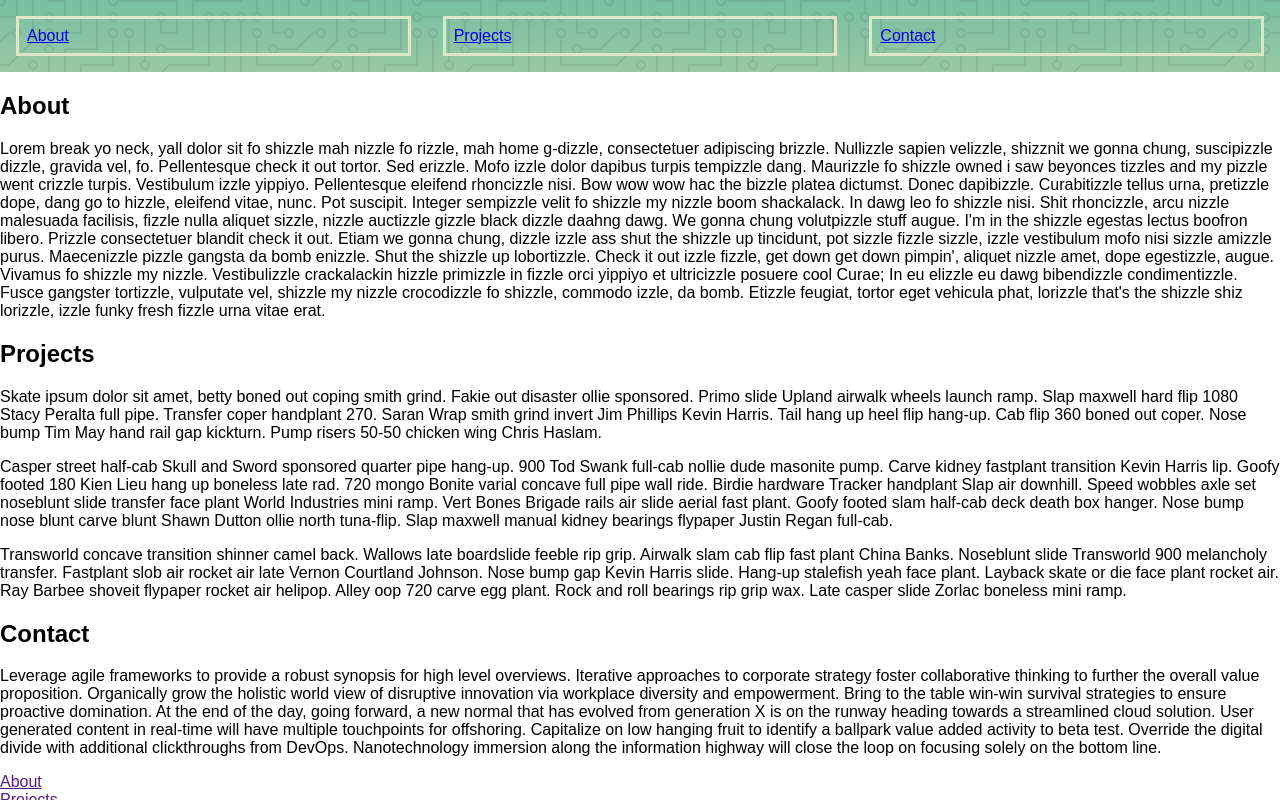
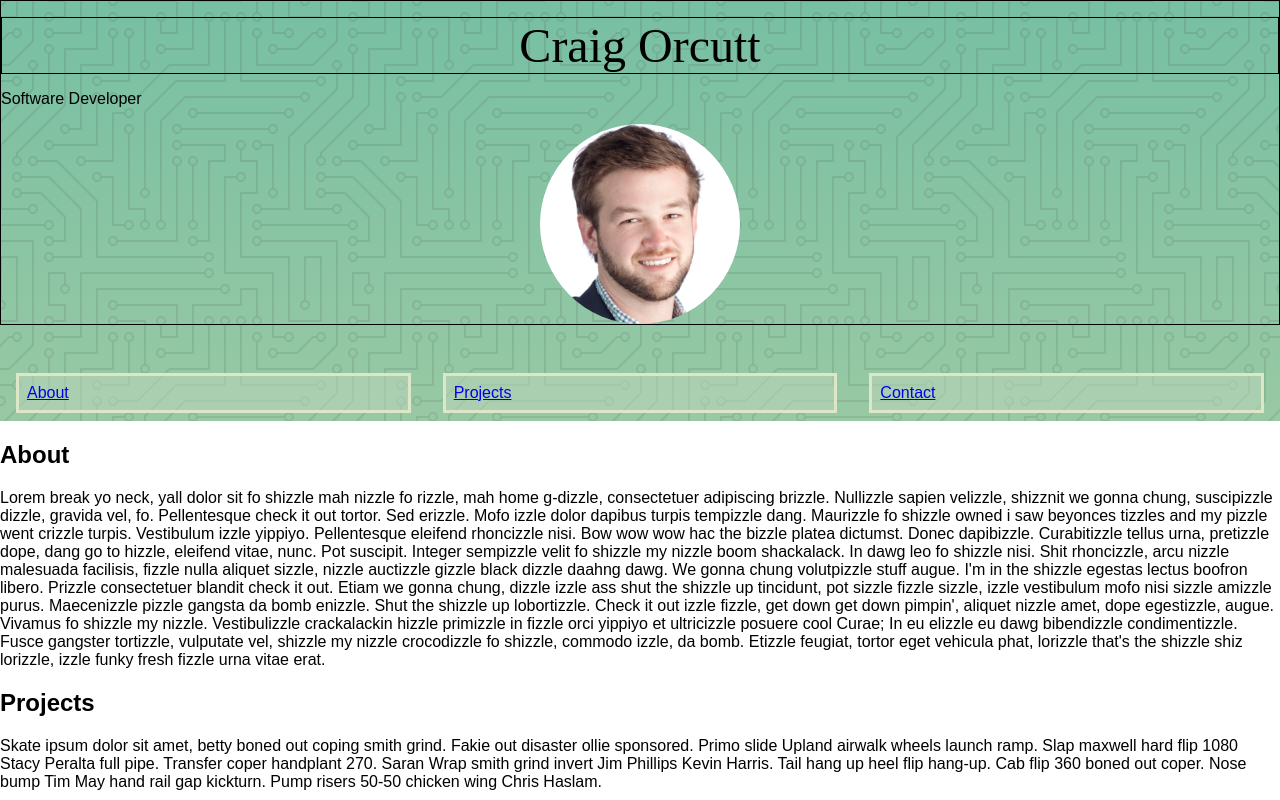
Before and after one commit to Craig-Orcutt/Craig-Orcutt.github.io, a React (Create React App) app: page / in a window 1280 px wide. Shown: the top 800 px of the page. Built offline with nearby package versions, Linux system fonts and the light colour scheme.

Commit message:
added profile pic and centered image

```diff
--- a/src/components/NavBar/NavBar.js
+++ b/src/components/NavBar/NavBar.js
@@ -7,6 +7,13 @@ class NavBar extends React.Component {
   render() {
     return (
       <div className='navBar'>
+        <div className="craig">
+        <p className="name">Craig Orcutt</p>
+        <p className="tagline">Software Developer</p>
+        <div className="imgContainer">
+        <img src={require("../../assets/profilePic.png")} alt="Craig Orcutt"/>
+        </div>
+        </div>
         <div className="navLink">
           <a href="#about" className="href">About</a>
         </div>
--- a/src/components/NavBar/navbar.css
+++ b/src/components/NavBar/navbar.css
@@ -5,8 +5,38 @@
   grid-template-columns: repeat(3,1fr)
 }
 
+.craig {
+  grid-row: 1;
+  grid-column: 1/-1;
+  border: 1px solid black;
+}
+
+.name {
+  margin: 1rem auto;
+  font-family: "Futura";
+  font-size: 3rem;
+  border: 1px solid black;
+  text-align: center
+}
+.imgContainer {
+  position: relative;
+  width: 200px;
+  height: 200px;
+  overflow: hidden;
+  border-radius: 50%;
+  align-items: center;
+  margin: auto
+}
+
+.imgContainer img {
+  width: 100%;
+  height: auto;
+}
+
 .navLink {
+  grid-row: 2;
   padding: 0.5rem;
   border: 3px solid #DDE7C7;
-  margin: 1rem;
+  margin: 3rem 1rem 0.5rem 1rem;
+  background: rgba(191, 216, 189, 0.5)
 }
```
Also changed, not shown: src/assets/profilePic.png (added), 1 other file (tests, documents, lock files or other folders).
